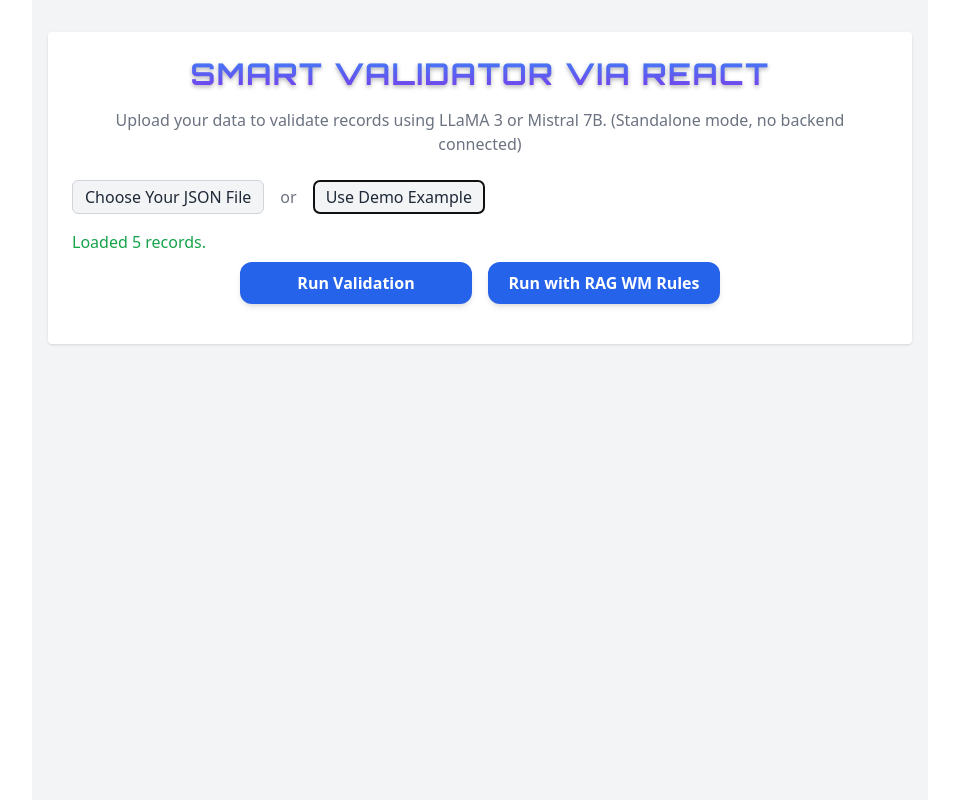
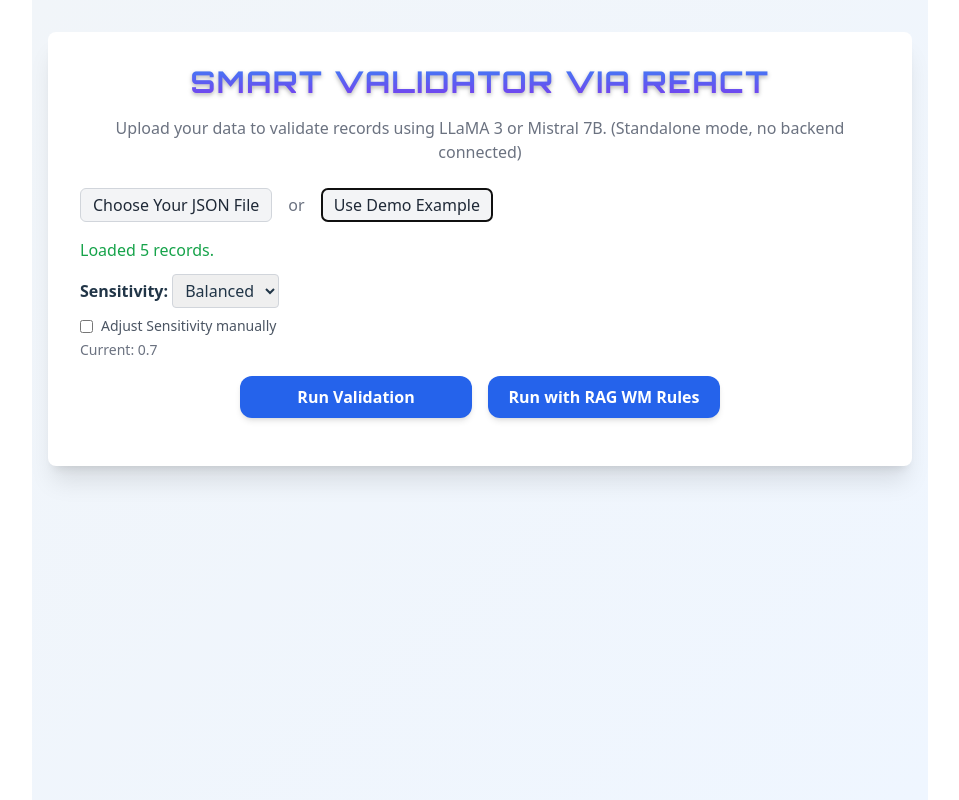
Before and after one commit to marcin4ever/ai-smart-validator, a React (Vite) app in the folder frontend-react/: page / in a window 1280 px wide. Both pictures are taken after a click on the button "Use Demo Example". Shown: the whole page, without its empty margins (160-1119 px from the left). Built offline with nearby package versions, Linux system fonts and the light colour scheme.

Commit message:
Updates React JSX

```diff
--- a/frontend-react/src/App.tsx
+++ b/frontend-react/src/App.tsx
@@ -3,7 +3,7 @@
 import { ClipLoader } from 'react-spinners';
 import Header from './components/Header';
 import UploadSection from './components/UploadSection';
-import RunButtons from './components/RunButtons';
+import RunControls from './components/RunControls';
 
 interface ValidationResult {
     status: string;
@@ -20,6 +20,8 @@
     const [fileError, setFileError] = useState<string>('');
     const [feedbackItemId, setFeedbackItemId] = useState<number | null>(null);
     const [feedbackText, setFeedbackText] = useState<string>('');
+    const [temperature, setTemperature] = useState<number>(0.7);
+    const [advancedTemp, setAdvancedTemp] = useState<boolean>(false);
 
     const handleFileChange = (e: React.ChangeEvent<HTMLInputElement>) => {
         const file = e.target.files?.[0];
@@ -63,7 +65,8 @@
             const endpoint = 'http://localhost:8000/validate';
             const response = await axios.post(endpoint, {
                 records,
-                use_rag: useRag
+                use_rag: useRag,
+                temperature: temperature
             });
             const resData = response.data;
 
@@ -141,19 +144,29 @@
 
             const retried = response.data.results[0];
 
-            setResults(prev =>
-                prev.map((r, idx) =>
+            // ⬇️ Update results with the retried record
+            const updatedResults = results.map((r, idx) =>
                 r.record_id === recordId
                     ? {
                         ...retried,
                         accepted: r.accepted,
                         rejected: r.rejected,
                         marked: r.marked,
-                            retried: false  // reset
+                        retried: false
                     }
                     : r
-                )
             );
+
+            // ⬇️ Recalculate summary (OK count, error count, avgScore)
+            const okCount = updatedResults.filter(r => r.status === 'OK').length;
+            const scored = updatedResults.filter(r => r.score !== null && r.score !== undefined);
+            const avgScore = scored.length > 0
+                ? (scored.reduce((sum, r) => sum + r.score!, 0) / scored.length).toFixed(1)
+                : null;
+
+            setResults(updatedResults);
+            setSummary({ ok: okCount, error: updatedResults.length - okCount, avgScore });
+
         } catch (err) {
             console.error('Retry failed:', err);
             setResults(prev =>
@@ -163,6 +176,7 @@
             );
         }
     };
+
 
     const handleFeedbackOpen = (recordId: number) => {
         setFeedbackItemId(recordId);
@@ -233,10 +247,9 @@
 
 
     return (
-        <div className="min-h-screen bg-gray-100 py-8">
+        <div className="min-h-screen bg-gradient-to-br from-slate-100 to-blue-50 py-8">
             <div className="max-w-4xl mx-auto px-4">
-                <div className="bg-white p-6 shadow rounded">
-
+                <div className="bg-white p-8 shadow-xl rounded-lg">
                     <Header />
                     <UploadSection
                         handleFileChange={handleFileChange}
@@ -245,7 +258,14 @@
 
                     {fileError && <p className="text-red-500 mb-2">{fileError}</p>}
 
-                    <RunButtons records={records} runValidation={runValidation} />
+                    <RunControls
+                        records={records}
+                        runValidation={runValidation}
+                        temperature={temperature}
+                        setTemperature={setTemperature}
+                        advancedTemp={advancedTemp}
+                        setAdvancedTemp={setAdvancedTemp}
+                    />
 
                     {loading && (
                         <div className="flex flex-col items-center mt-4 text-gray-700">
@@ -310,7 +330,7 @@
                                             </span>
                                         </span>
 
-                                        {result.score !== undefined && (
+                                        {result.score !== undefined && result.score !== null && (
                                             <span>
                                                 <span className="font-semibold">Score:</span>
                                                 <span className="ml-1">
--- a/frontend-react/src/components/RunButtons.tsx
+++ /dev/null
@@ -1,33 +0,0 @@
-import React from 'react';
-
-interface RunButtonsProps {
-    records: any[];
-    runValidation: (useRAG: boolean) => void;
-}
-
-const RunButtons: React.FC<RunButtonsProps> = ({ records, runValidation }) => {
-    if (records.length === 0) return null;
-
-    return (
-        <>
-            <p className="text-green-600 mb-2">Loaded {records.length} records.</p>
-            <div className="flex gap-4 mb-4 max-w-[480px] mx-auto">
-                <button
-                    onClick={() => runValidation(false)}
-                    className="flex-1 bg-blue-600 hover:bg-blue-700 text-white font-bold py-2 px-4 rounded-xl transition duration-200 shadow-md"
-                >
-                    Run Validation
-                </button>
-
-                <button
-                    onClick={() => runValidation(true)}
-                    className="flex-1 bg-blue-600 hover:bg-blue-700 text-white font-bold py-2 px-4 rounded-xl transition duration-200 shadow-md"
-                >
-                    Run with RAG WM Rules
-                </button>
-            </div>
-        </>
-    );
-};
-
-export default RunButtons;
--- /dev/null
+++ b/frontend-react/src/components/RunControls.tsx
@@ -0,0 +1,75 @@
+import React from 'react';
+
+interface RunControlsProps {
+    records: any[];
+    runValidation: (useRAG: boolean) => void;
+    temperature: number;
+    setTemperature: React.Dispatch<React.SetStateAction<number>>;
+    advancedTemp: boolean;
+    setAdvancedTemp: React.Dispatch<React.SetStateAction<boolean>>;
+}
+
+const RunControls: React.FC<RunControlsProps> = ({ records, runValidation, temperature, setTemperature, advancedTemp, setAdvancedTemp }) => {
+
+    if (records.length === 0) return null;
+
+    return (
+        <>
+            <p className="text-green-600 mb-2">Loaded {records.length} records.</p>
+            <div className="mb-4">
+                <label className="font-semibold">Sensitivity: </label>
+
+                {!advancedTemp ? (
+                    <select
+                        className="mt-1 border border-gray-300 rounded px-2 py-1"
+                        value={temperature}
+                        onChange={(e) => setTemperature(parseFloat(e.target.value))}
+                    >
+                        <option value={0.0}>Strict</option>
+                        <option value={0.7}>Balanced</option>
+                        <option value={1.1}>Creative</option>
+                    </select>
+                ) : (
+                    <input
+                        type="range"
+                        min="0.0"
+                        max="1.5"
+                        step="0.1"
+                        value={temperature}
+                        onChange={(e) => setTemperature(parseFloat(e.target.value))}
+                        className="w-full mt-1"
+                    />
+                )}
+
+                <div className="mt-2 flex items-center gap-2">
+                    <input
+                        type="checkbox"
+                        checked={advancedTemp}
+                        onChange={(e) => setAdvancedTemp(e.target.checked)}
+                    />
+                    <label className="text-sm text-gray-600">Adjust Sensitivity manually</label>
+                </div>
+
+                <p className="mt-1 text-sm text-gray-500">Current: {temperature.toFixed(1)}</p>
+            </div>
+
+            <div className="flex gap-4 mb-4 max-w-[480px] mx-auto">
+                <button
+                    onClick={() => runValidation(false)}
+                    className="flex-1 bg-blue-600 hover:bg-blue-700 text-white font-bold py-2 px-4 rounded-xl transition duration-200 shadow-md"
+                >
+                    Run Validation
+                </button>
+
+                <button
+                    onClick={() => runValidation(true)}
+                    className="flex-1 bg-blue-600 hover:bg-blue-700 text-white font-bold py-2 px-4 rounded-xl transition duration-200 shadow-md"
+                >
+                    Run with RAG WM Rules
+                </button>
+            </div>
+        </>
+    );
+};
+
+export default RunControls;
```
Lines whose indentation alone changed are shown as unchanged.
